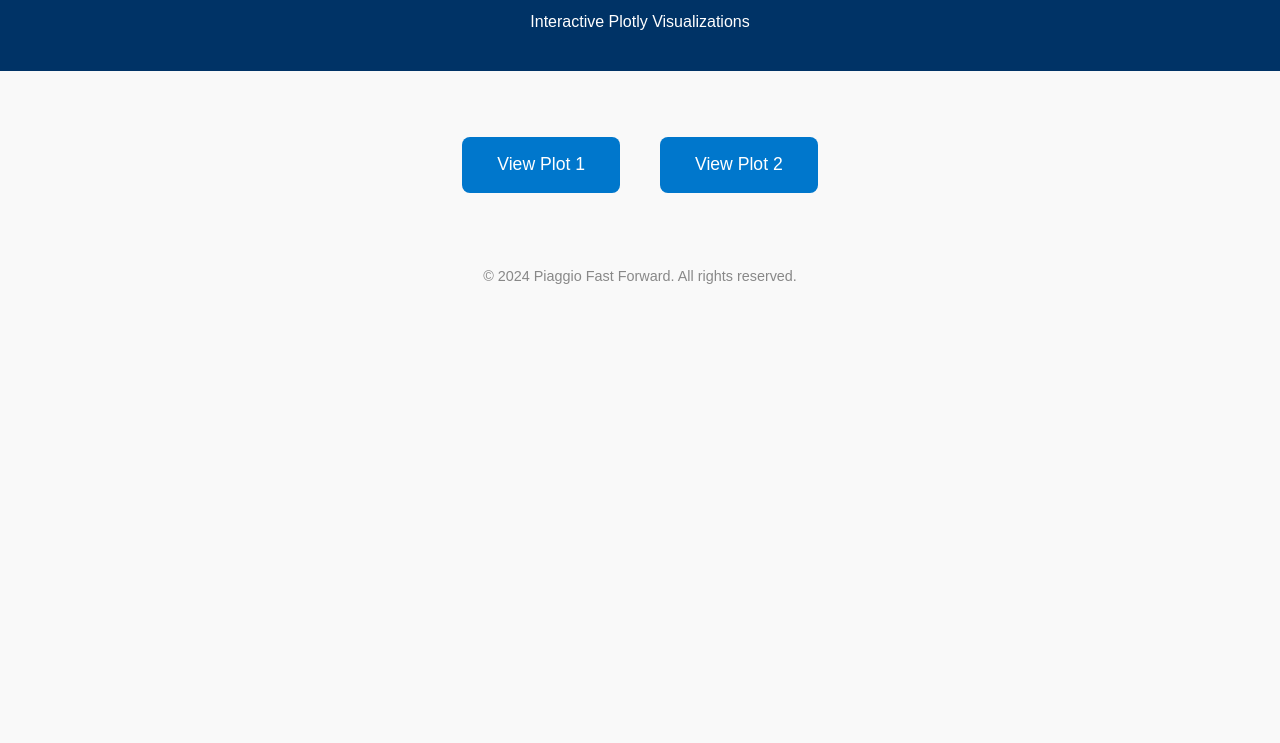
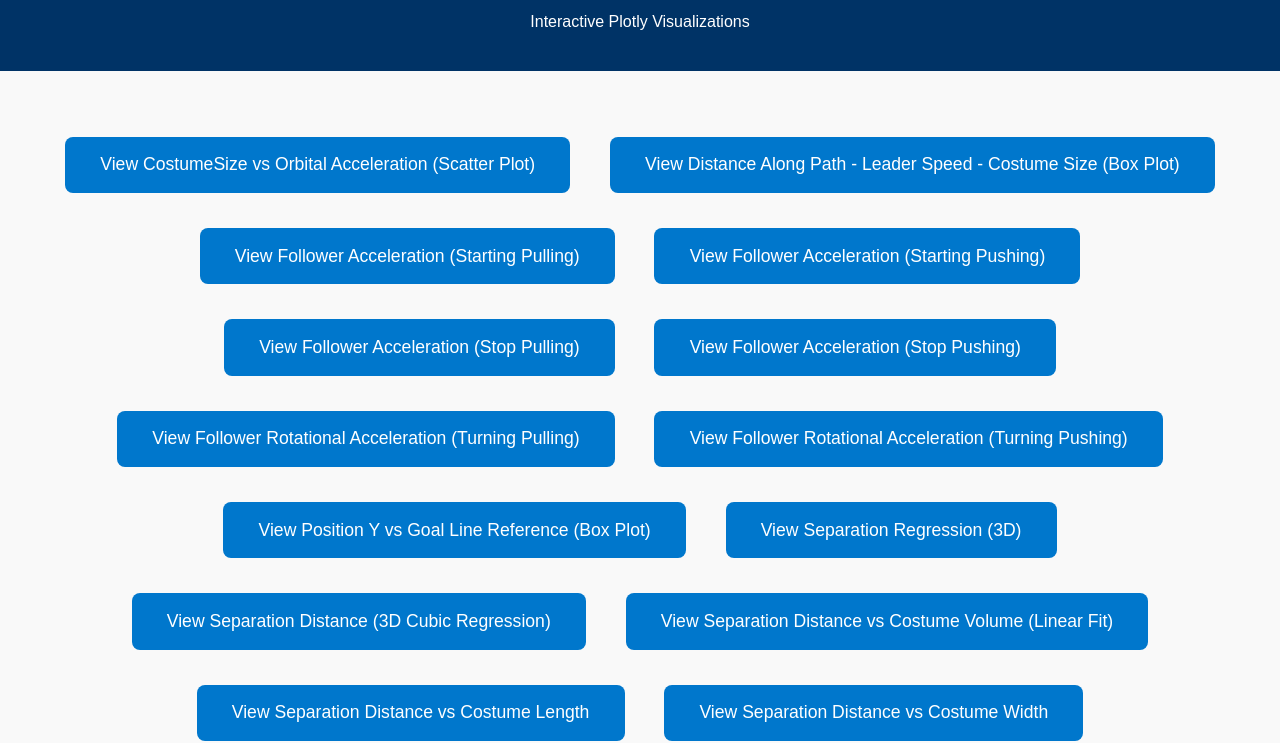
Before and after one commit to RuoheZhou9/SizeImpactAnalysis, a plain HTML site: page index.html in a window 1280 px wide. Shown: the part 64-807 px from the top of the page. Drawn offline with Linux system fonts and the light colour scheme.

Commit message:
Update index.html

```diff
--- a/index.html
+++ b/index.html
@@ -53,9 +53,23 @@
   </header>
 
   <div class="button-container">
-    <a href="CostumeSize-OrbitalAcceleration_Leader01Follower01_World-RotationalAcceleration_Follower01_World_fil_PushingTurning(ScatterPlot).html" class="btn">View Plot 1</a>
-    <a href="DistanceAlongPath-LeaderSpeed-CostumeSize(BoxPlot).html" class="btn">View Plot 2</a>
-  </div>
+  <a href="CostumeSize-OrbitalAcceleration_Leader01Follower01_World-RotationalAcceleration_Follower01_World_fil_PushingTurning(ScatterPlot).html" class="btn">View CostumeSize vs Orbital Acceleration (Scatter Plot)</a>
+  <a href="DistanceAlongPath-LeaderSpeed-CostumeSize(BoxPlot).html" class="btn">View Distance Along Path - Leader Speed - Costume Size (Box Plot)</a>
+  <a href="FollowerAccelerationMagnitude_CostumeSize_fil-StartingPulling(BoxPlot).html" class="btn">View Follower Acceleration (Starting Pulling)</a>
+  <a href="FollowerAccelerationMagnitude_CostumeSize_fil-StartingPushing(BoxPlot).html" class="btn">View Follower Acceleration (Starting Pushing)</a>
+  <a href="FollowerAccelerationMagnitude_CostumeSize_fil-StopPulling(BoxPlot).html" class="btn">View Follower Acceleration (Stop Pulling)</a>
+  <a href="FollowerAccelerationMagnitude_CostumeSize_fil-StopPushing(BoxPlot).html" class="btn">View Follower Acceleration (Stop Pushing)</a>
+  <a href="FollowerRotationalAcceleration_CostumeSize_fil-TurningPulling(BoxPlot).html" class="btn">View Follower Rotational Acceleration (Turning Pulling)</a>
+  <a href="FollowerRotationalAcceleration_CostumeSize_fil-TurningPushing(BoxPlot).html" class="btn">View Follower Rotational Acceleration (Turning Pushing)</a>
+  <a href="PositionY_Individual01_GoalLineReference_fil_Individual-NonObstacle(Boxplot).html" class="btn">View Position Y vs Goal Line Reference (Box Plot)</a>
+  <a href="separation_regression_3d.html" class="btn">View Separation Regression (3D)</a>
+  <a href="SeparationDistance_3DCubicRegression_AllData.html" class="btn">View Separation Distance (3D Cubic Regression)</a>
+  <a href="SeparationDistance_CostumeVolume_LinearFit.html" class="btn">View Separation Distance vs Costume Volume (Linear Fit)</a>
+  <a href="SeparationDistance_FollowerCostumeLeader01_World-ScatterPlot-Costume Length (m).html" class="btn">View Separation Distance vs Costume Length</a>
+  <a href="SeparationDistance_FollowerCostumeLeader01_World-ScatterPlot-Costume Width (m).html" class="btn">View Separation Distance vs Costume Width</a>
+  <a href="SeparationDistance_VelocityMagnitude_CubicFit_AllData.html" class="btn">View Separation Distance vs Velocity Magnitude (Cubic Fit)</a>
+</div>
+
 
   <footer>
     <p>© 2024 Piaggio Fast Forward. All rights reserved.</p>
```
